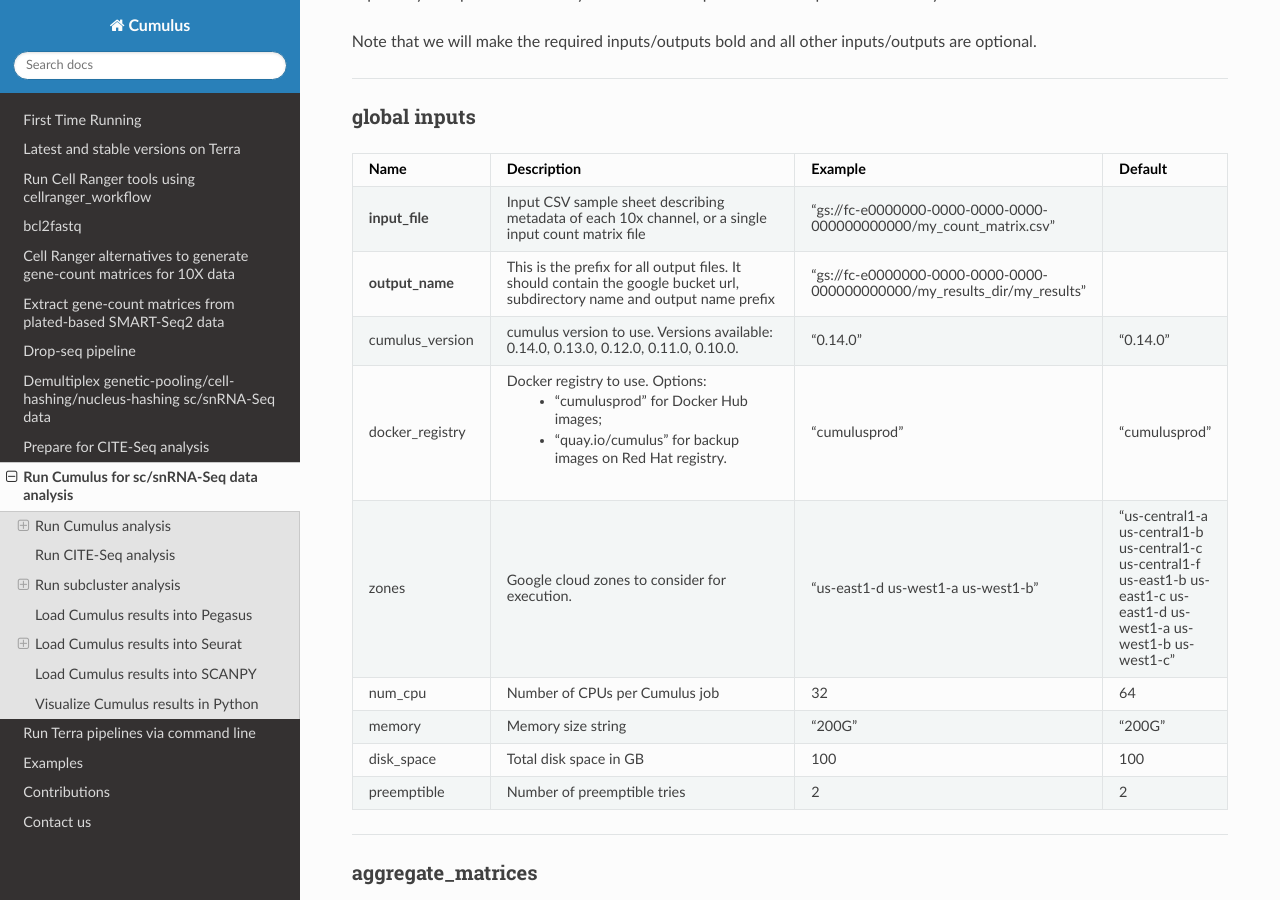
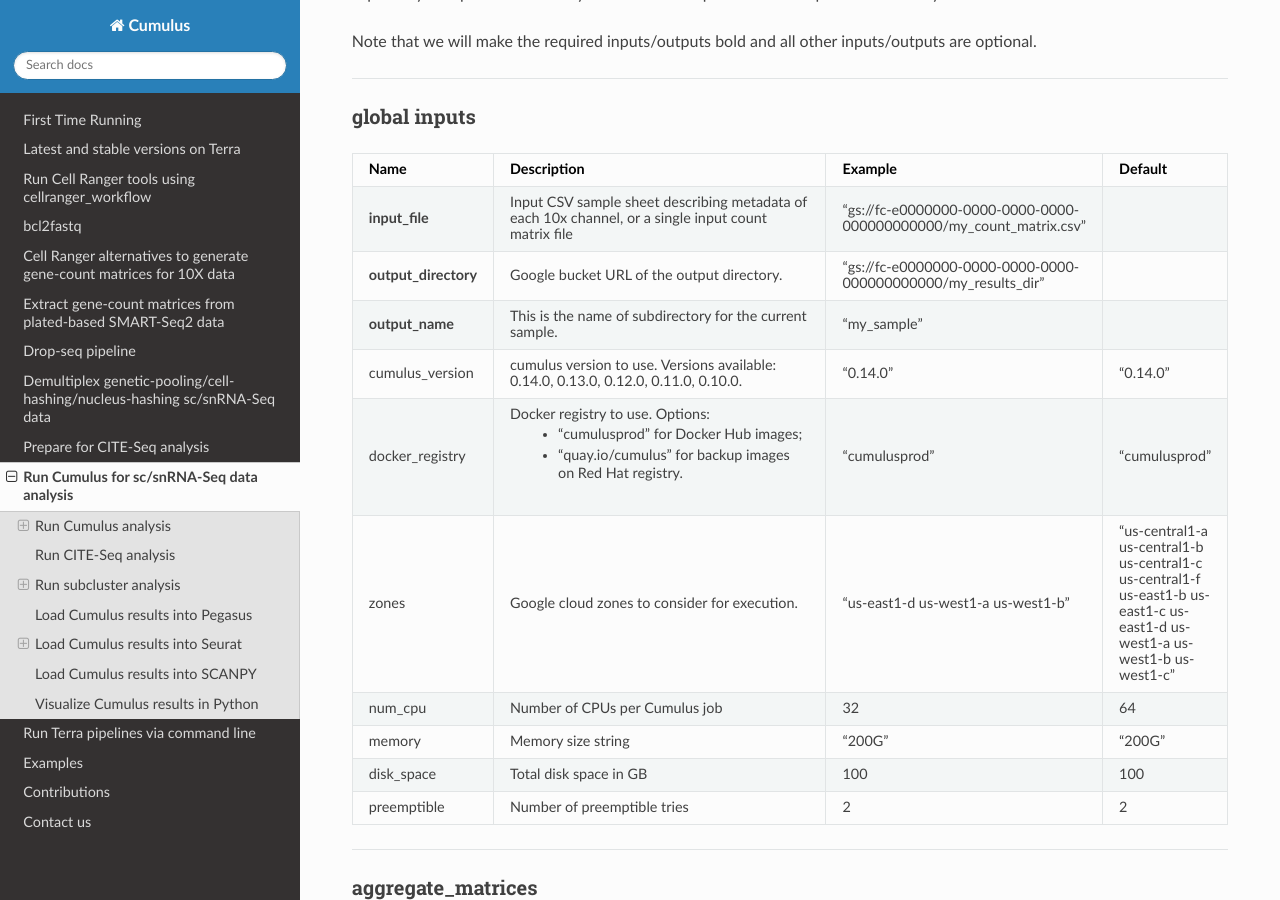
Before and after one commit to lilab-bcb/cumulus, a Sphinx documentation site: the page built from docs/cumulus.rst, in a window 1280 px wide and 900 px high, scrolled down 3443 px. Built offline with Sphinx 7.4.7 and the Read the Docs theme 2.0.0, drawn with Linux system fonts in a browser that asks for light colours.

Commit message:
update docs

```diff
--- a/docs/cumulus.rst
+++ b/docs/cumulus.rst
@@ -116,9 +116,13 @@ global inputs
 	  - Input CSV sample sheet describing metadata of each 10x channel, or a single input count matrix file
 	  - "gs://fc-e0000000-0000-0000-0000-000000000000/my_count_matrix.csv"
 	  -
+	* - **output_directory**
+	  - Google bucket URL of the output directory.
+	  - "gs://fc-e0000000-0000-0000-0000-000000000000/my_results_dir"
+	  -
 	* - **output_name**
-	  - This is the prefix for all output files. It should contain the google bucket url, subdirectory name and output name prefix
-	  - "gs://fc-e0000000-0000-0000-0000-000000000000/my_results_dir/my_results"
+	  - This is the name of subdirectory for the current sample.
+	  - "my_sample"
 	  -
 	* - cumulus_version
 	  - cumulus version to use. Versions available: 0.14.0, 0.13.0, 0.12.0, 0.11.0, 0.10.0.
--- a/docs/versions.rst
+++ b/docs/versions.rst
@@ -39,10 +39,10 @@ Latest version
 	  - `8 <https://portal.firecloud.org/?return=terra#methods/cumulus/smartseq2_create_reference/8>`_
 	  - Generate user-customized genome references for SMART-Seq2 data.
 	* - cumulus/cumulus
-	  - `18 <https://portal.firecloud.org/?return=terra#methods/cumulus/cumulus/18>`_
+	  - `19 <https://portal.firecloud.org/?return=terra#methods/cumulus/cumulus/19>`_
 	  - Run cumulus analysis module for variable gene selection, batch correction, PCA, diffusion map, clustering, visualization, differential expression analysis, cell type annotation, etc.
 	* - cumulus/cumulus_subcluster
-	  - `12 <https://portal.firecloud.org/?return=terra#methods/cumulus/cumulus_subcluster/12>`_
+	  - `13 <https://portal.firecloud.org/?return=terra#methods/cumulus/cumulus_subcluster/13>`_
 	  - Run subcluster analysis using cumulus
 	* - cumulus/demultiplexing
 	  - `10 <https://portal.firecloud.org/?return=terra#methods/cumulus/demultiplexing/10>`_
```
Also changed, not shown: 2 other files.
